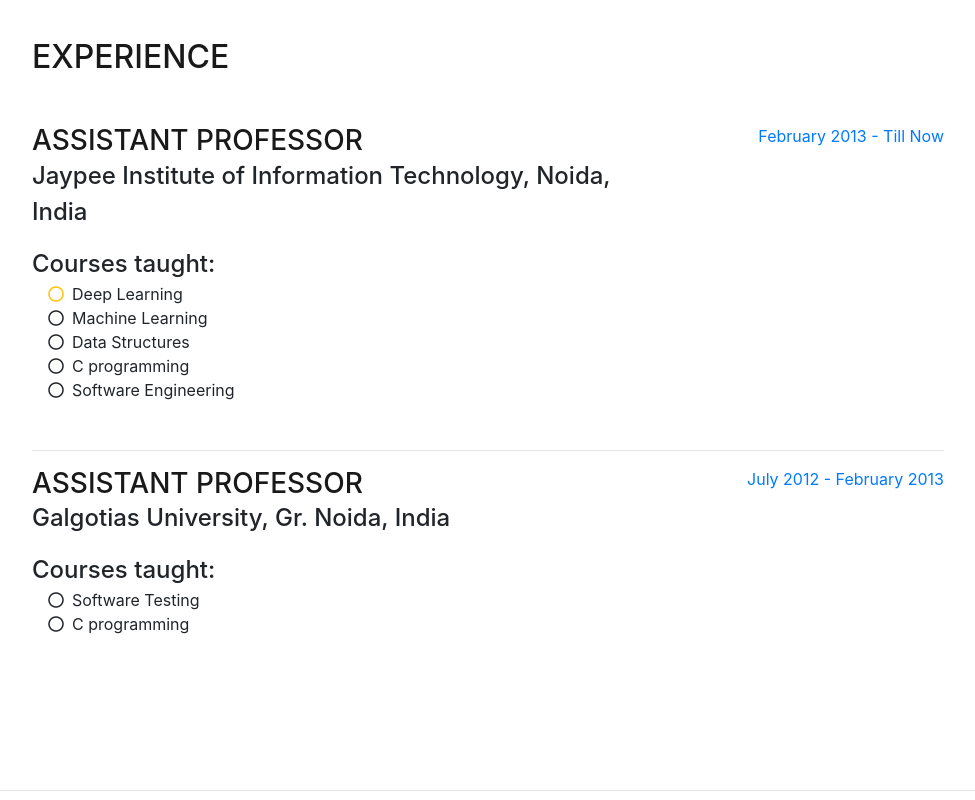
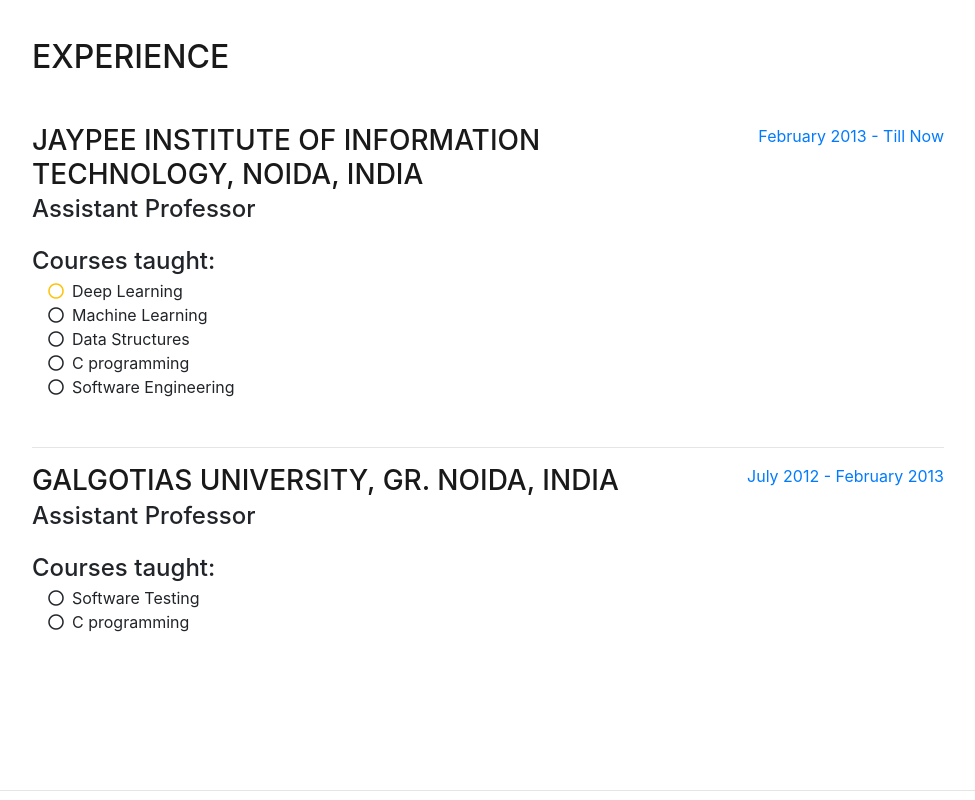
Before and after one commit to himanshuRepo/Himanshu-Mittal, a website with bundled scripts: page index.html in a window 1280 px wide. Shown: the part 4600-5400 px from the top of the page, without its empty margins (288-1263 px from the left). Built offline with nearby package versions, Linux system fonts and the light colour scheme; a web font is replaced by a local one.

Commit message:
Update index.html

```diff
--- a/index.html
+++ b/index.html
@@ -373,8 +373,8 @@
 
  <div class="resume-item d-flex flex-column flex-md-row justify-content-between mb-5">
           <div class="resume-content">
-            <h3 class="mb-0">Assistant Professor</h3>
-<div class="subheading mb-3">Jaypee Institute of Information Technology, Noida, India</div>
+            <h3 class="mb-0">Jaypee Institute of Information Technology, Noida, India</h3>
+<div class="subheading mb-3">Assistant Professor</div>
 
 <!--             <p> Automatic quantification and classification of leukocytes in microscopic images are of paramount importance in the perspective of disease identification, its progress and drugs development. Extracting numerical values of leukocytes from microscopic images of blood or tissue sections represents a tricky challenge. Despite the increasing sophistication of modern diagnostic tools, pathological anatomy is still the principal means by which most of the diagnosis proceeds. Therefore, this project focus on automating the identify of leukocytes, transmigrated into skin, for reducing time consumption and providing quantitative data for biologist/scientist of preclinical drug development. </p> -->
 <!--             <div class="subheading mb-3"> <span class="text-primary"><a href="#" target="_blank">Project Page</a></span></div> -->
@@ -410,8 +410,8 @@
 <hr>
         <div class="resume-item d-flex flex-column flex-md-row justify-content-between mb-5">
           <div class="resume-content">
-            <h3 class="mb-0">Assistant Professor</h3>
-<div class="subheading mb-3">Galgotias University, Gr. Noida, India</div>
+            <h3 class="mb-0">Galgotias University, Gr. Noida, India</h3>
+<div class="subheading mb-3">Assistant Professor</div>
              <div class="subheading mb-0">Courses taught:</div>
  <ul class="fa-ul mb-0">
 
@@ -489,13 +489,13 @@
     <section class="resume-section p-3 p-lg-5 d-flex align-items-center" id="awards">
       <div class="w-100">
         <h2 class="mb-5">Publications</h2>
-        <div class="subheading mb-3">Journal Papers</div>
+        <div class="subheading mb-3">Journal</div>
         <ul class="fa-ul mb-0">
           <li>
              <i class="fa-li far fa-circle text-warning"></i>
           Mittal, Himanshu and Mukesh Saraswat. "An automatic nuclei segmentation method using intelligent gravitational search algorithm based superpixel clustering." Swarm and Evolutionary Computation, Elsevier, Vol 45, pp. 15-32, 2019. (Indexing: SCIE; Impact Factor: 6.3) <a href="https://www.sciencedirect.com/science/article/abs/pii/S2210650218302979" target="blank"><span class="text-primary">[Paper]</span></a>
         </li>
-
+          <span class="text-primary">February 2013 - Till Now</span>
           <li>
             <li>
              <i class="fa-li far fa-circle text-warning"></i>
```
